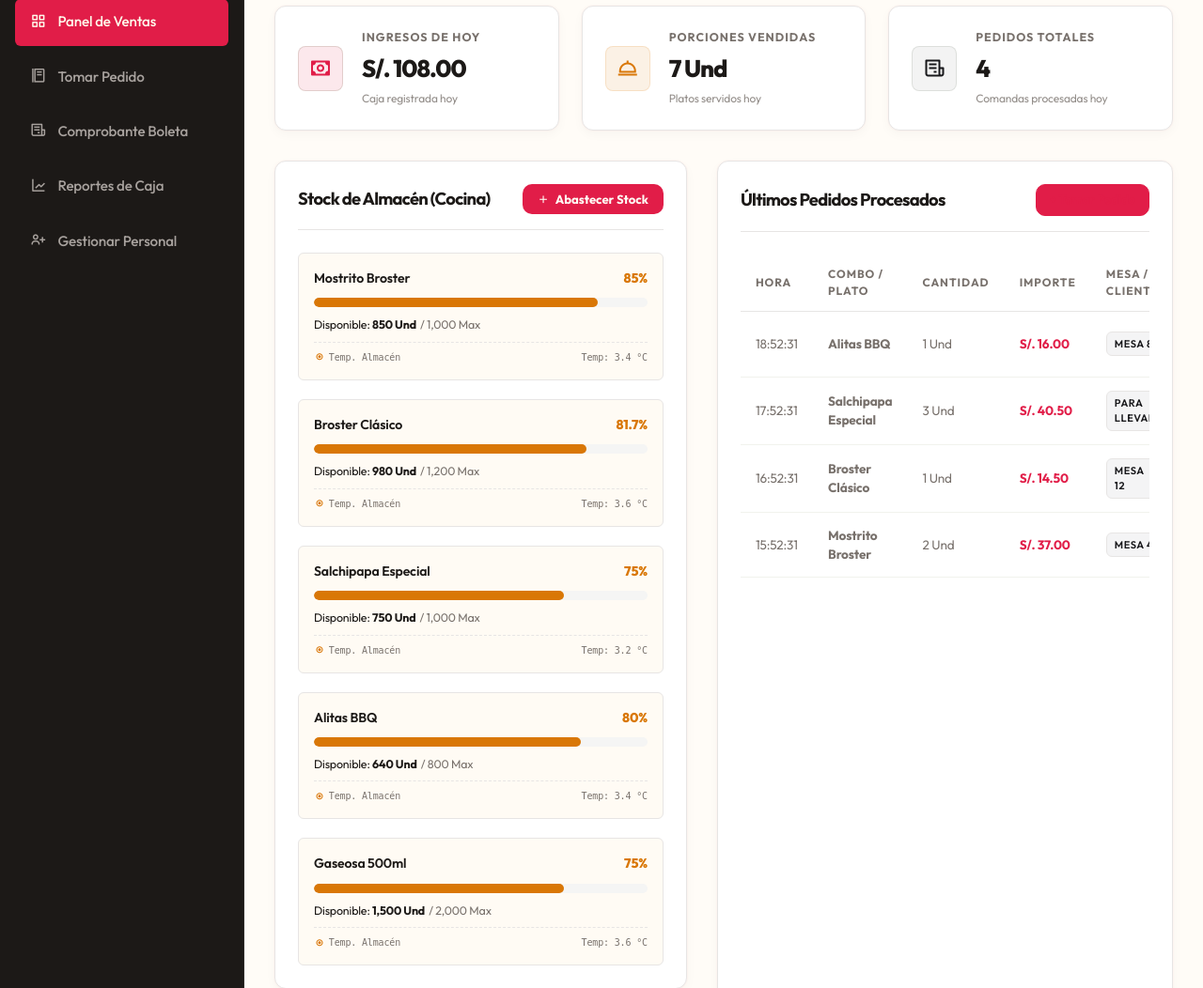
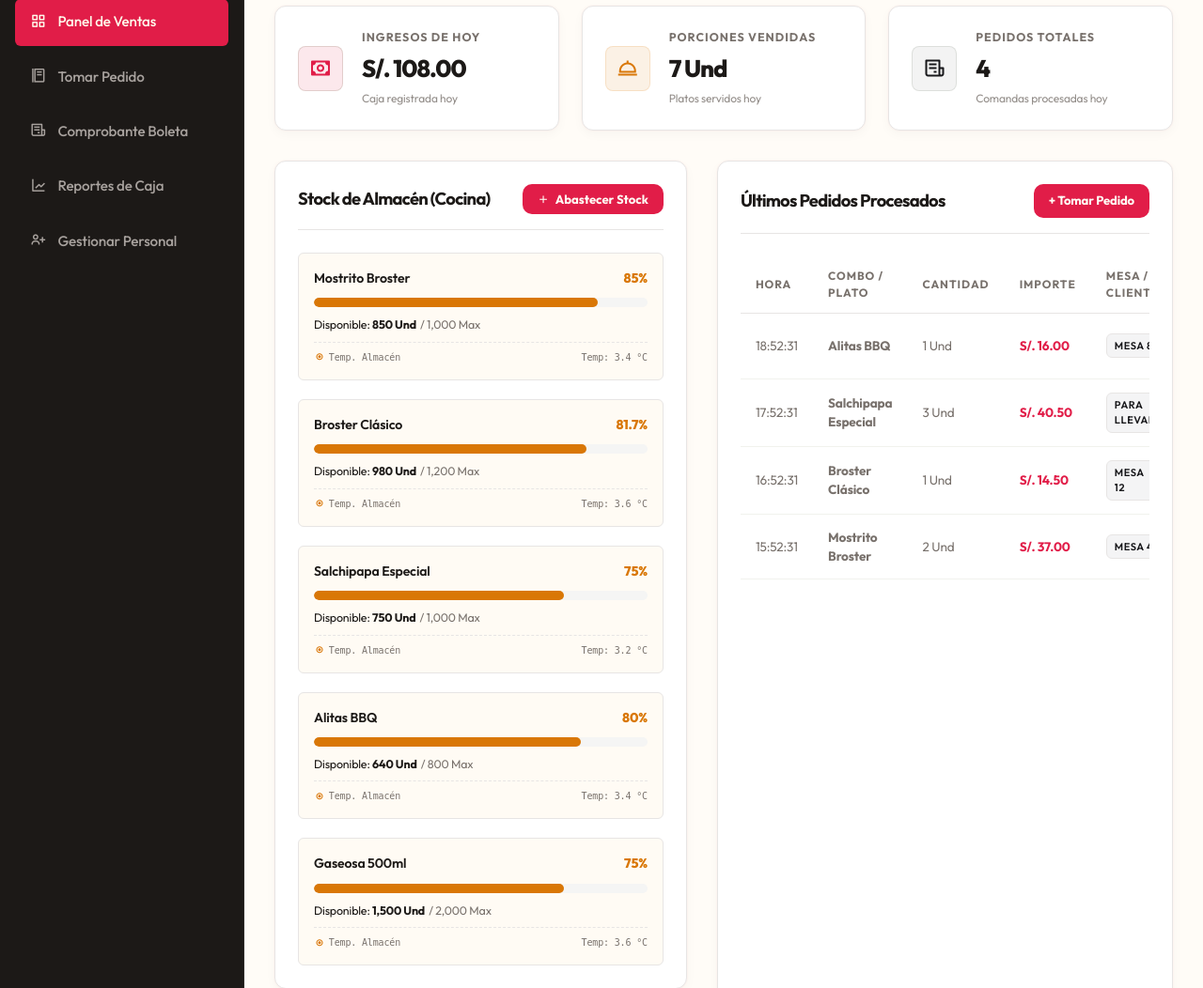
Before and after one commit to Jospi04/sistemav2, a PHP site: page /dashboard in a window 1280 px wide. Shown: the part 103-1155 px from the top of the page at 94% size. Run offline with PHP 8.4, Linux system fonts and the light colour scheme; the visitor is signed in with stand-in values (Sample User, id 1); data comes from the database, SQL or seed files in the repository; data that the repository does not hold is empty.

Commit message:
version final acabada

```diff
--- a/database.sql
+++ b/database.sql
@@ -12,7 +12,7 @@ SET FOREIGN_KEY_CHECKS = 0;
 
 DROP TABLE IF EXISTS `reabastecimientos`;
 DROP TABLE IF EXISTS `ventas`;
-DROP TABLE IF EXISTS `combos`;
+DROP TABLE IF EXISTS `com bos`;
 DROP TABLE IF EXISTS `inventario`;
 DROP TABLE IF EXISTS `productos`;
 DROP TABLE IF EXISTS `usuarios`;
@@ -116,8 +116,8 @@ SET FOREIGN_KEY_CHECKS = 1;
 -- admin: admin123 (Cifrado BCRYPT)
 -- operador: operador123 (Cifrado BCRYPT)
 INSERT INTO `usuarios` (`nombre`, `usuario`, `password`, `rol`) VALUES
-('Piero Administrador', 'admin', '$2y$10$w0M8jVfE4.rT4aQ9gN3YVud7E5qM/u6T6yYQ/BvXk8hTqLp5fN/8a', 'admin'),
-('Carlos Cajero', 'operador', '$2y$10$0zX7f7q8MvUeX5bZ7Wf2be2r4YyK8M07Xw7fNqZ4r2M6YV3Z6n5d.', 'operario');
+('Piero Administrador', 'admin', '$2y$10$vGbN0QA4.fWFVp88dtJn4OFub6dBvxM9GeQVj8OtYDU7piIYzLSZS', 'admin'),
+('Carlos Cajero', 'operador', '$2y$10$nyyRVYazBeTju9hy/w6gEe1RDmLibzCHGc0xacpFCQklnUE62BT5C', 'operario');
 
 -- B. Catálogo de Productos Base (Precios oficiales de porciones)
 INSERT INTO `productos` (`nombre`, `precio_venta`) VALUES
--- a/views/dashboard.php
+++ b/views/dashboard.php
@@ -163,7 +163,7 @@ $refillsHistoryList = $refillsList ?? [];
         <section class="transactions-section">
             <div class="section-title-bar">
                 <h2 style="font-family: 'Outfit', sans-serif; font-weight: 700;">Últimos Pedidos Procesados</h2>
-                <a href="ventas" class="btn-shortcut-new" style="background-color: #e11d48;">+ Tomar Pedido</a>
+                <a href="ventas" class="btn-shortcut-new btn-refill-trigger">+ Tomar Pedido</a>
             </div>
 
             <div class="table-wrapper">
--- a/views/home.php
+++ b/views/home.php
@@ -14,7 +14,7 @@
     <!-- CSS Modular Adaline -->
     <link rel="stylesheet" href="assets/css/home.css">
     <!-- Identidad de Marca: Favicon para Pestañas del Navegador -->
-    <link rel="icon" type="image/png" href="assets/images/icon.png">
+    <link rel="icon" type="image/png" href="assets/images/comida.jpg">
 </head>
 
 <body>
--- a/views/layout.php
+++ b/views/layout.php
@@ -30,7 +30,7 @@ $rolUsuario = $_SESSION['rol'] ?? 'operario';
     <?php endif; ?>
 
     <!-- Identidad de Marca: Favicon para Pestañas del Navegador -->
-    <link rel="icon" type="image/png" href="assets/images/icon.png">
+    <link rel="icon" type="image/png" href="assets/images/comida.jpg">
 </head>
 
 <body>
--- a/views/login.php
+++ b/views/login.php
@@ -14,7 +14,7 @@
     <!-- CSS Modular exclusivo del Login -->
     <link rel="stylesheet" href="assets/css/login.css">
     <!-- Identidad de Marca: Favicon para Pestañas del Navegador -->
-    <link rel="icon" type="image/png" href="assets/images/icon.png">
+    <link rel="icon" type="image/png" href="assets/images/comida.jpg">
 </head>
 
 <body>
```
Also changed, not shown: assets/js/boleta.js (+0 -8 lines), assets/js/dashboard.js (+0 -8 lines), assets/js/home.js (+3 -26 lines), assets/js/layout.js (+0 -15 lines), assets/js/reportes.js (+0 -8 lines), assets/js/usuarios.js (+0 -7 lines), assets/js/ventas.js (+3 -10 lines), assets/images/comida.jpg (added).
